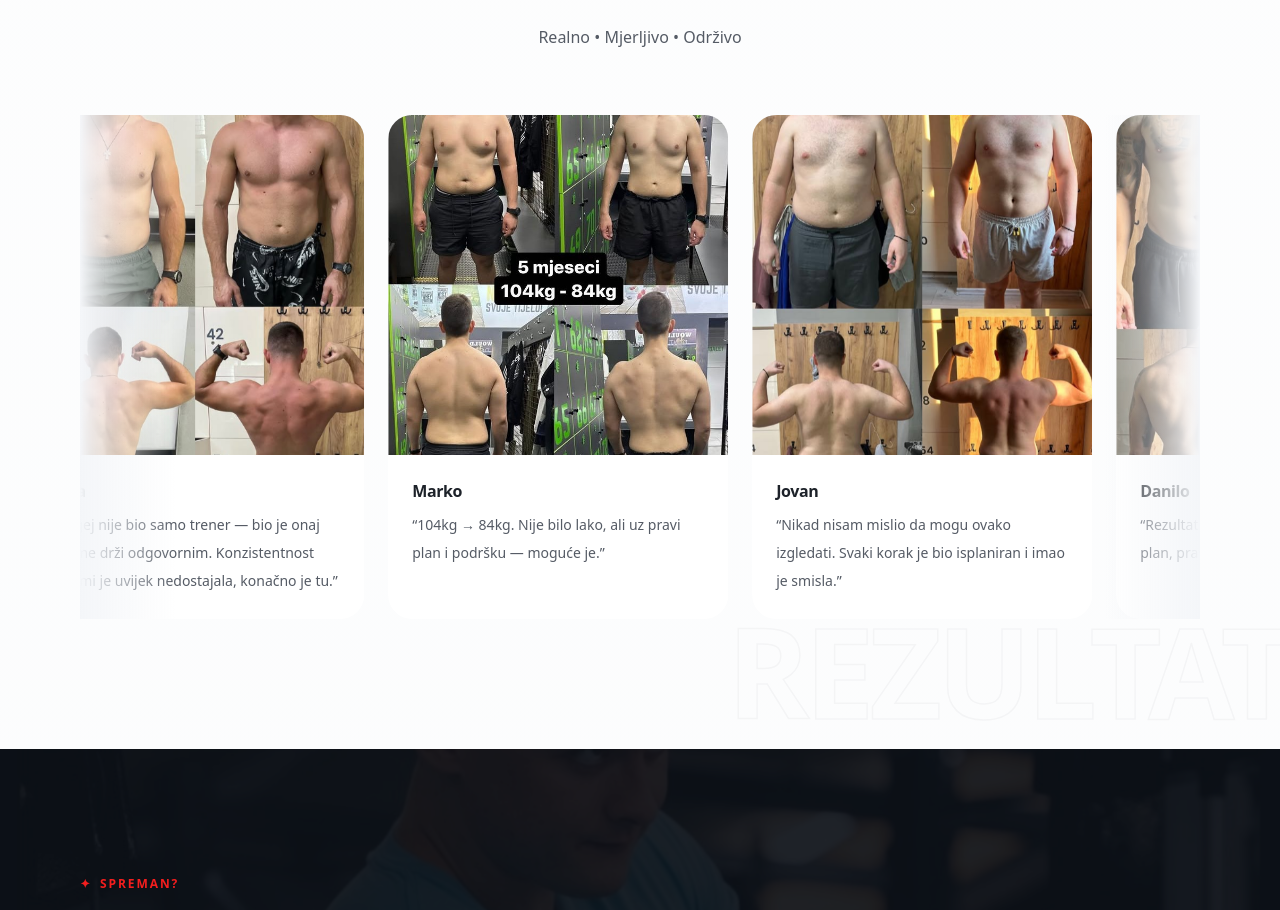
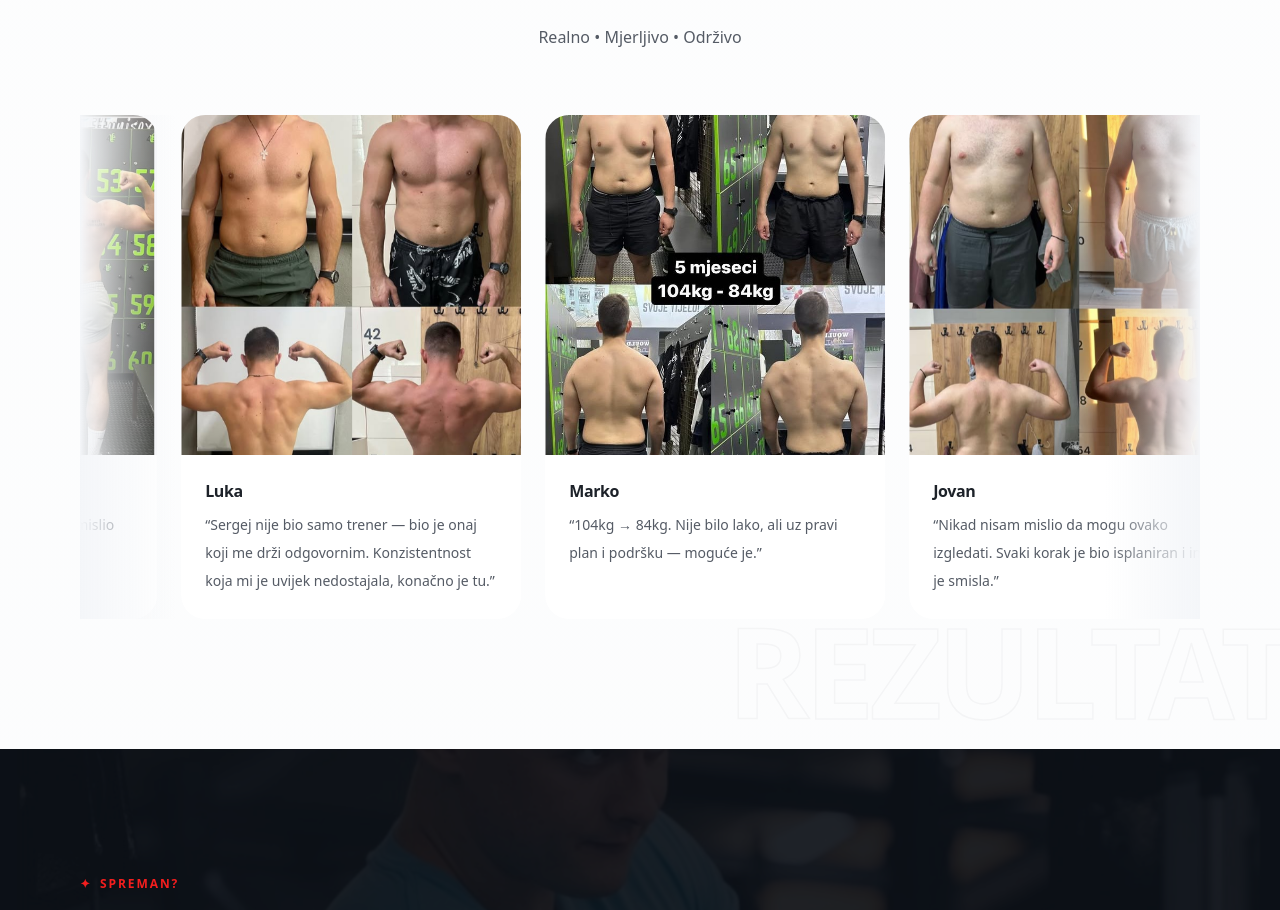
Before and after one commit to djajaa/seginsajt, a Next.js app: page / in a window 1280 px wide. Shown: the part 3295-4205 px from the top of the page. Built offline with nearby package versions, Linux system fonts and the light colour scheme.

Commit message:
Update page.tsx

```diff
--- a/src/app/page.tsx
+++ b/src/app/page.tsx
@@ -483,7 +483,7 @@ export default function Home() {
   <div className="pointer-events-none absolute left-0 top-0 z-10 h-full w-12 bg-gradient-to-r from-[#f4f6f9] to-transparent sm:w-24" />
   <div className="pointer-events-none absolute right-0 top-0 z-10 h-full w-12 bg-gradient-to-l from-[#f4f6f9] to-transparent sm:w-24" />
 
-  <div style={{ animation: "marquee-slow 35s linear infinite", display: "flex", width: "max-content" }}>
+  <div style={{ animation: "marquee-slow 55s linear infinite", display: "flex", width: "max-content" }}>
     {[
       {
         src: "/images/transformations/client-1.png",
```
